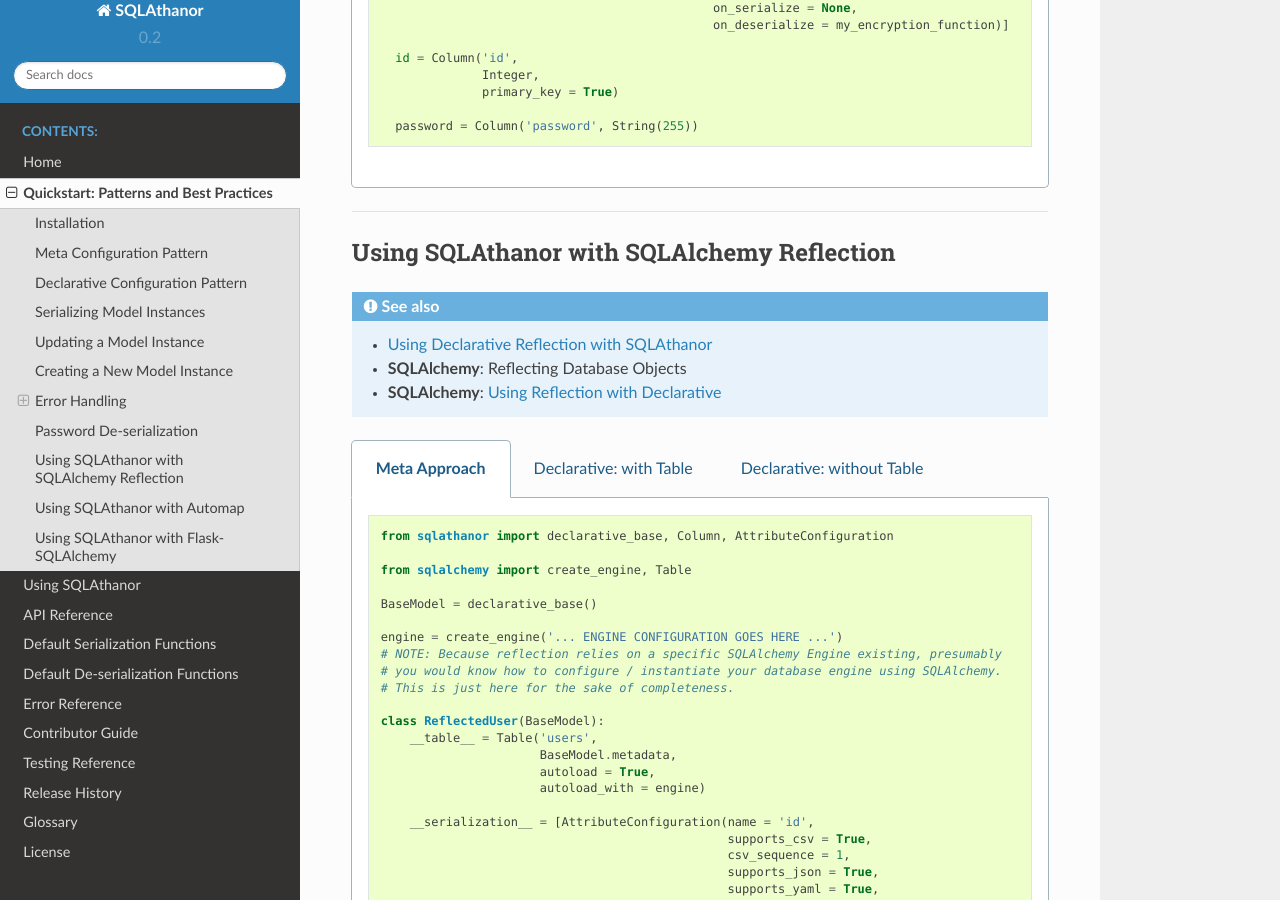
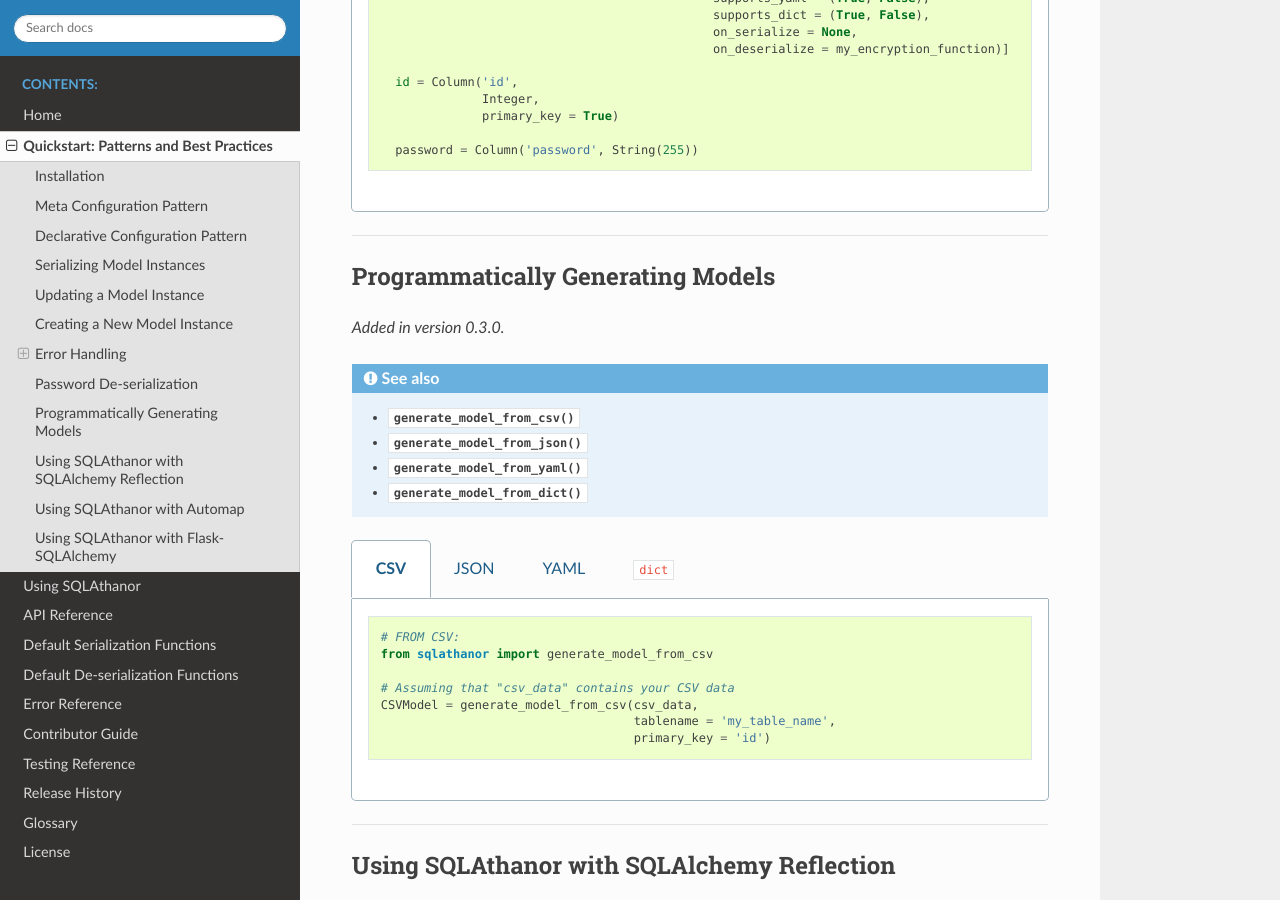
Before and after one commit to insightindustry/sqlathanor, a Sphinx documentation site: the page built from docs/quickstart.rst, in a window 1280 px wide and 900 px high, scrolled down 6874 px. Built offline with Sphinx 7.4.7 and the Read the Docs theme 2.0.0, drawn with Linux system fonts in a browser that asks for light colours; some of the changed text lies outside the part shown.

Commit message:
Added documentation for programmatic generation of model classes. Closes #42

```diff
--- a/CHANGES.rst
+++ b/CHANGES.rst
@@ -11,6 +11,7 @@
 * #35: Added ``BaseModel.dump_to_yaml()``
 * #35: Added ``BaseModel.dump_to_dict()``
 * #34: Added ``BaseModel.configure_serialization()``
+* #42: Added support for the programmatic generation of declarative model classes.
 
 -----------
 
--- a/docs/quickstart.rst
+++ b/docs/quickstart.rst
@@ -344,6 +344,69 @@
 
 ----------------------------
 
+Programmatically Generating Models
+=====================================
+
+.. versionadded:: 0.3.0
+
+.. seealso::
+
+  * :func:`generate_model_from_csv() <sqlathanor.declarative.generate_model_from_csv>`
+  * :func:`generate_model_from_json() <sqlathanor.declarative.generate_model_from_json>`
+  * :func:`generate_model_from_yaml() <sqlathanor.declarative.generate_model_from_yaml>`
+  * :func:`generate_model_from_dict() <sqlathanor.declarative.generate_model_from_dict>`
+
+.. tabs::
+
+  .. tab:: CSV
+
+    .. code-block:: python
+
+      # FROM CSV:
+      from sqlathanor import generate_model_from_csv
+
+      # Assuming that "csv_data" contains your CSV data
+      CSVModel = generate_model_from_csv(csv_data,
+                                         tablename = 'my_table_name',
+                                         primary_key = 'id')
+
+  .. tab:: JSON
+
+    .. code-block:: python
+
+       from sqlathanor import generate_model_from_json
+
+       # Assuming that "json_string" contains your JSON data in a string
+       JSONModel = generate_model_from_json(json_string,
+                                            tablename = 'my_table_name',
+                                            primary_key = 'id')
+
+  .. tab:: YAML
+
+    .. code-block:: python
+
+       from sqlathanor import generate_model_from_yaml
+
+       # Assuming that "yaml_string" contains your YAML data in a string
+       YAMLModel = generate_model_from_yaml(yaml_string,
+                                            tablename = 'my_table_name',
+                                            primary_key = 'id')
+
+  .. tab:: ``dict``
+
+    .. code-block:: python
+
+       from sqlathanor import generate_model_from_dict
+
+       # Assuming that "yaml_string" contains your YAML data in a string
+       DictModel = generate_model_from_dict(dict_string,
+                                            tablename = 'my_table_name',
+                                            primary_key = 'id')
+
+
+
+----------------------------
+
 Using SQLAthanor with SQLAlchemy Reflection
 =============================================
 
```
Also changed, not shown: docs/api.rst (+28 -0 lines), docs/errors.rst (+7 -0 lines), docs/using.rst (+55 -0 lines), sqlathanor/__init__.py (+7 -1 lines).
